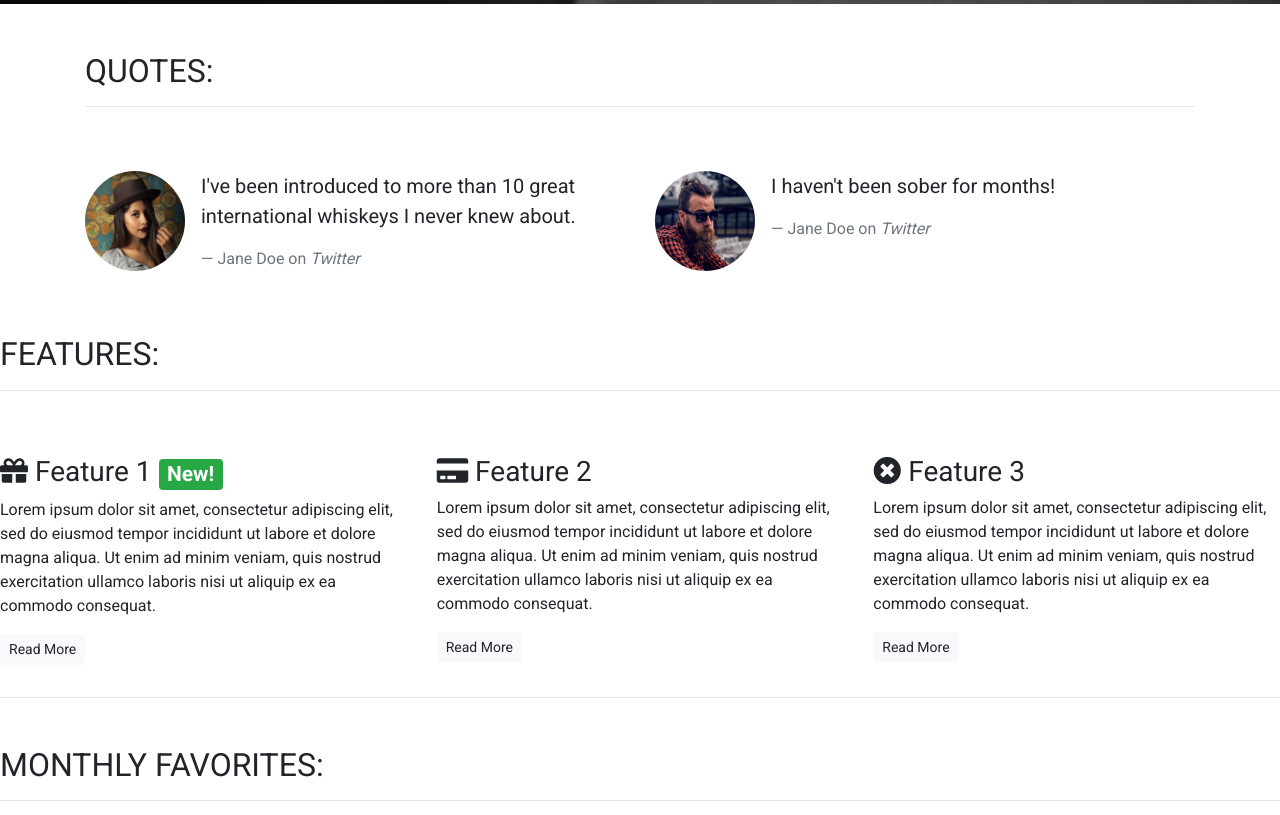
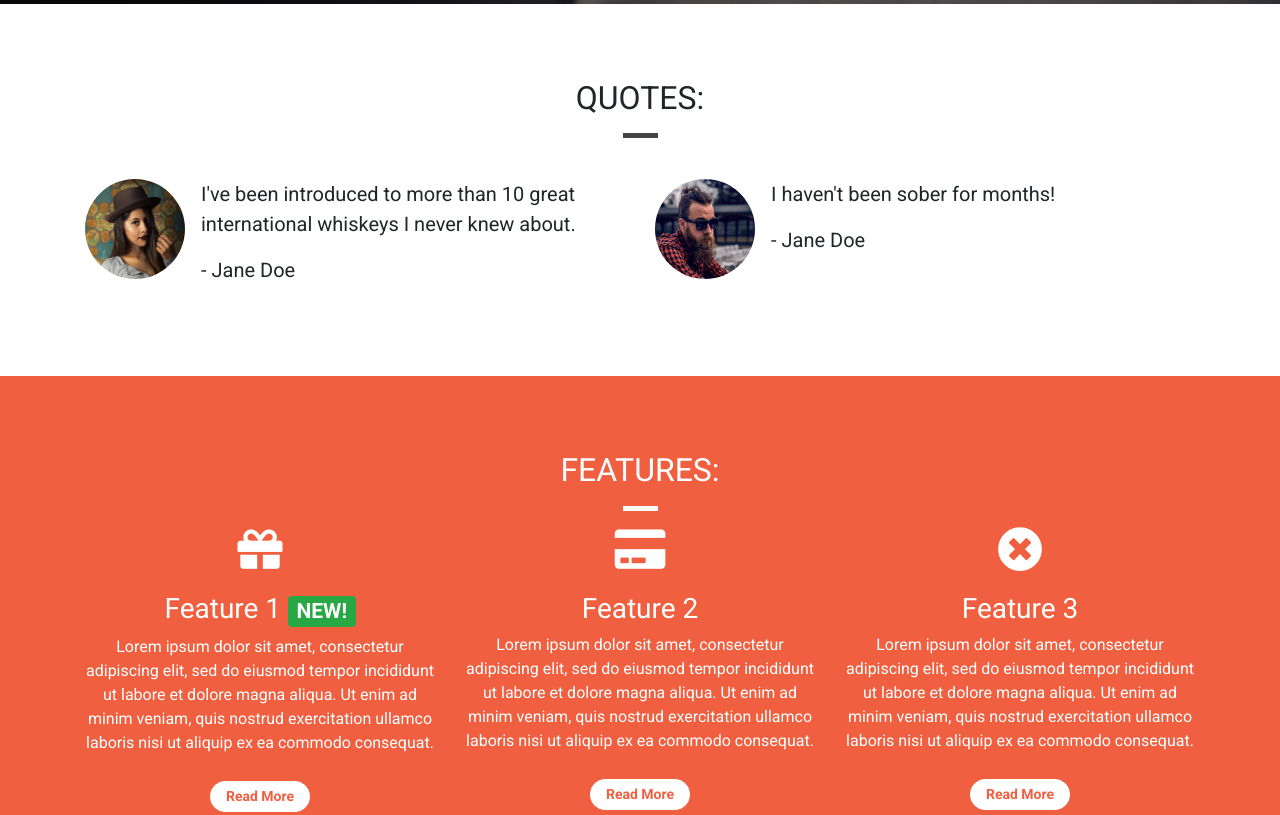
Before and after one commit to Xh3ni/mobile-first-design, a plain HTML site: page index.html in a window 1280 px wide. Shown: the part 796-1611 px from the top of the page. Drawn offline with nearby package versions, Linux system fonts and the light colour scheme.

Commit message:
Complete the Bootstrap Css changes

```diff
--- a/css/style.css
+++ b/css/style.css
@@ -2,21 +2,16 @@ body {
     font-family: 'Roboto', sans-serif;
 }
 
-.alert-container .col-12 {
-    padding-left: 0;
-    padding-right: 0;
+/* Containers */
+
+.container-wrapper {}
+
+.container-wrapper--red {
+    background-color: #f05f40;
+    color: white;
 }
 
-.site-wide-alert {
-    color: #544600;
-    background-color: #eec802;
-    border-color: #eec802;
-    padding: 5px 15px;
-    margin-bottom: 0;
-    border: 1px solid transparent;
-    border-radius: 0;
-}
-
+.alert-container {}
 
 .callout-container {
     height: 100vh;
@@ -41,6 +36,11 @@ body {
     height: 100%;
     width: 100%;
     background-color: rgba(0, 0, 0, 0.5);
+}
+
+.content-container {
+    padding-top: 75px;
+    padding-bottom: 75px;
 }
 
 /* Navbar */
@@ -111,6 +111,10 @@ body {
     background-color: #f05f40;
 }
 
+.block-divider--white {
+    background-color: white;
+}
+
 .block-divider--short {
     width: 35px;
 }
@@ -137,3 +141,61 @@ body {
     border-color: #df4929;
     color: white;
 }
+
+/* Alert */
+
+.alert-container .col-12 {
+    padding-left: 0;
+    padding-right: 0;
+}
+
+.site-wide-alert {
+    color: #544600;
+    background-color: #eec802;
+    border-color: #eec802;
+    padding: 5px 15px;
+    margin-bottom: 0;
+    border: 1px solid transparent;
+    border-radius: 0;
+}
+
+/* Page Headers */
+
+.page-header {
+    margin-bottom: 0;
+    border-bottom: 0;
+    text-align: center;
+}
+
+.page-header h2 {
+    margin-top: 0;
+}
+
+/* Quotes */
+
+.quotes .page-header {
+    margin-bottom: 25px;
+}
+
+/* Features */
+
+.feature {
+    text-align: center;
+    margin-bottom: 40px;
+}
+
+.feature i {
+    margin-bottom: 20px;
+    font-size: 45px;
+    line-height: 45px;
+}
+
+.feature .btn {
+    background-color: white;
+    border-color: white;
+    border-radius: 15px;
+    min-width: 100px;
+    font-weight: bold;
+    margin-top: 10px;
+    color: #f05f40;
+}
--- a/index.html
+++ b/index.html
@@ -6,7 +6,8 @@
     <meta name="viewport" content="width=device-width, initial-scale=1.0">
     <title>Whiskey Drop | Taste a new whiskey every month</title>
     <link rel="stylesheet" href="https://maxcdn.bootstrapcdn.com/bootstrap/4.1.3/css/bootstrap.min.css">
-    <link rel="stylesheet" href="https://use.fontawesome.com/releases/v5.6.1/css/all.css" integrity="sha384-gfdkjb5BdAXd+lj+gudLWI+BXq4IuLW5IT+brZEZsLFm++aCMlF1V92rMkPaX4PP" crossorigin="anonymous">
+    <link rel="stylesheet" href="https://use.fontawesome.com/releases/v5.6.1/css/all.css"
+        integrity="sha384-gfdkjb5BdAXd+lj+gudLWI+BXq4IuLW5IT+brZEZsLFm++aCMlF1V92rMkPaX4PP" crossorigin="anonymous">
     <link href="https://fonts.googleapis.com/css?family=Roboto:400,700" rel="stylesheet">
     <link rel="stylesheet" href="css/style.css" type="text/css" />
 </head>
@@ -17,7 +18,8 @@
             <div class="row d-none d-sm-block">
                 <div class="col-12">
                     <div class="site-wide-alert alert alert-warning">
-                        <strong>Sale Now On!</strong> We've got a sale on. Get a 12-month subscription for the price of 6! <a href="">See here for details!</a>
+                        <strong>Sale Now On!</strong> We've got a sale on. Get a 12-month subscription for the price of
+                        6! <a href="">See here for details!</a>
                     </div>
                 </div>
             </div>
@@ -25,7 +27,8 @@
         <nav class="navbar navbar-dark navbar-expand-sm">
             <a href="/" class="navbar-brand">Whiskey Drop</a>
 
-            <button class="navbar-toggler ml-auto" type="button" data-toggle="collapse" data-target="#navbarNavDropdown" aria-controls="navbarNavDropdown" aria-expanded="false" aria-label="Toggle navigation">
+            <button class="navbar-toggler ml-auto" type="button" data-toggle="collapse" data-target="#navbarNavDropdown"
+                aria-controls="navbarNavDropdown" aria-expanded="false" aria-label="Toggle navigation">
                 <span class="navbar-toggler-icon"></span></button>
 
             <div class="collapse navbar-collapse" id="navbarNavDropdown">
@@ -33,7 +36,8 @@
                     <li class="active nav-item mr-2"><a class="nav-link" href="/">Home</a></li>
                     <li class="nav-item mr-2"><a class="nav-link" href="/about">About</a></li>
                     <li class="nav-item dropdown">
-                        <a class="nav-link dropdown-toggle" href="#" id="navbarDropdownMenuLink" role="button" data-toggle="dropdown" aria-haspopup="true" aria-expanded="false">
+                        <a class="nav-link dropdown-toggle" href="#" id="navbarDropdownMenuLink" role="button"
+                            data-toggle="dropdown" aria-haspopup="true" aria-expanded="false">
                             Whiskeys
                         </a>
                         <div class="dropdown-menu" aria-labelledby="navbarDropdownMenuLink">
@@ -44,7 +48,8 @@
                         </div>
                     </li>
 
-                    <li class="nav-item mr-2 d-block d-sm-none"><a class="nav-link" href="/login">Sign In / Sign Up</a></li>
+                    <li class="nav-item mr-2 d-block d-sm-none"><a class="nav-link" href="/login">Sign In / Sign Up</a>
+                    </li>
                 </ul>
             </div>
             <div class="d-none d-md-block">
@@ -64,23 +69,26 @@
                     <p class="lead">Sign up today to start receiving the world's best whiskeys every month.
                         <s class="d-none d-sm-inline">€19.99</s>
                         <span class="d-inline d-sm-none"><br></span>
-                        <strong><mark>First one is free!</mark></strong></p>
-                    <button class="btn btn-lg btn--cta btn--red" data-toggle="modal" data-target="#signUpModal">Sign Up!</button>
-                    <p class="text-muted"><small>You must be over 18 to sign up to our service. Please, drink responsibly.</small></p>
+                        <strong><mark>First one is free!</mark></strong>
+                    </p>
+                    <button class="btn btn-lg btn--cta btn--red" data-toggle="modal" data-target="#signUpModal">Sign
+                        Up!</button>
+                    <p class="text-muted"><small>You must be over 18 to sign up to our service. Please, drink
+                            responsibly.</small></p>
                 </section>
             </div>
         </div>
         <!-- /.callout -->
     </div>
 
-
     <!-- Quotes -->
-    <div class="container quotes-container">
+    <div class="container-wrapper">
+        <div class="container quotes-container content-container">
             <section class="quotes">
                 <div class="row">
-                <div class="col-12 my-5">
+                    <div class="col-12 page-header">
                         <h2 class="text-uppercase">Quotes:</h2>
-                    <hr />
+                        <hr class="block-divider block-divider--short">
                     </div>
                 </div>
                 <div class="row">
@@ -91,8 +99,9 @@
                             </div>
                             <div class="media-body">
                                 <blockquote class="blockquote">
-                                <p>I've been introduced to more than 10 great international whiskeys I never knew about.</p>
-                                <footer class="blockquote-footer">Jane Doe on <cite title="Twitter">Twitter</cite></footer>
+                                    <p>I've been introduced to more than 10 great international whiskeys I never knew
+                                        about.</p>
+                                    <p>- Jane Doe</p>
                                 </blockquote>
                             </div>
                         </div>
@@ -105,60 +114,70 @@
                             <div class="media-body">
                                 <blockquote class="blockquote">
                                     <p>I haven't been sober for months!</p>
-                                <footer class="blockquote-footer">Jane Doe on <cite title="Twitter">Twitter</cite></footer>
+                                    <p>- Jane Doe</p>
                                 </blockquote>
                             </div>
                         </div>
                     </div>
                 </div>
             </section>
+            <!-- /.quotes -->
         </div>
-    <!-- /.quotes -->
+    </div>
 
     <!-- Features -->
-    <div class="features-container">
+    <div class="container-wrapper container-wrapper--red">
+        <div class="container features-container content-container">
             <section class="features">
                 <div class="row">
-                <div class="col-12 my-5">
+                    <div class="col-12 page-header">
                         <h2 class="text-uppercase">Features:</h2>
-                    <hr />
+                        <hr class="block-divider block-divider--short block-divider--white">
                     </div>
                 </div>
                 <div class="row">
                     <div class="col-12 col-md-6 col-lg-4">
                         <div class="feature">
-                        <h3><i class="fas fa-gift d-none d-sm-inline"></i> Feature 1 <span class="badge badge-success">New!</span></h3>
-                        <p>Lorem ipsum dolor sit amet, consectetur adipiscing elit, sed do eiusmod tempor incididunt ut labore et dolore magna aliqua. Ut enim ad minim veniam, quis nostrud exercitation ullamco laboris nisi ut aliquip ex ea commodo consequat.</p>
+                            <h3><i class="fas fa-gift d-none d-sm-block"></i> Feature 1 <span
+                                    class="badge badge-success">NEW!</span></h3>
+                            <p>Lorem ipsum dolor sit amet, consectetur adipiscing elit, sed do eiusmod tempor incididunt
+                                ut labore et dolore magna aliqua. Ut enim ad minim veniam, quis nostrud exercitation
+                                ullamco laboris nisi ut aliquip ex ea commodo consequat.</p>
                             <p><a class="btn btn-sm btn-light" href="">Read More</a></p>
                         </div>
                     </div>
                     <div class="col-12 col-md-6 col-lg-4">
                         <div class="feature">
-                        <h3><i class="fas fa-credit-card d-none d-sm-inline"></i> Feature 2</h3>
-                        <p>Lorem ipsum dolor sit amet, consectetur adipiscing elit, sed do eiusmod tempor incididunt ut labore et dolore magna aliqua. Ut enim ad minim veniam, quis nostrud exercitation ullamco laboris nisi ut aliquip ex ea commodo consequat.</p>
+                            <h3><i class="fas fa-credit-card d-none d-sm-block"></i> Feature 2</h3>
+                            <p>Lorem ipsum dolor sit amet, consectetur adipiscing elit, sed do eiusmod tempor incididunt
+                                ut labore et dolore magna aliqua. Ut enim ad minim veniam, quis nostrud exercitation
+                                ullamco laboris nisi ut aliquip ex ea commodo consequat.</p>
                             <p><a class="btn btn-sm btn-light" href="">Read More</a></p>
                         </div>
                     </div>
                     <div class="col-12 d-md-none d-lg-block col-lg-4">
                         <div class="feature">
-                        <h3><i class="fas fa-times-circle d-none d-sm-inline"></i> Feature 3</h3>
-                        <p>Lorem ipsum dolor sit amet, consectetur adipiscing elit, sed do eiusmod tempor incididunt ut labore et dolore magna aliqua. Ut enim ad minim veniam, quis nostrud exercitation ullamco laboris nisi ut aliquip ex ea commodo consequat.</p>
+                            <h3><i class="fas fa-times-circle d-none d-sm-block"></i> Feature 3</h3>
+                            <p>Lorem ipsum dolor sit amet, consectetur adipiscing elit, sed do eiusmod tempor incididunt
+                                ut labore et dolore magna aliqua. Ut enim ad minim veniam, quis nostrud exercitation
+                                ullamco laboris nisi ut aliquip ex ea commodo consequat.</p>
                             <p><a class="btn btn-sm btn-light" href="">Read More</a></p>
                         </div>
                     </div>
                 </div>
             </section>
+            <!-- /.features -->
         </div>
-    <!-- /.features -->
-    <hr>
-
+    </div>
 
     <!-- Monthly favorites -->
-        <section class="monthly-favorites my-5">
+    <div class="container-wrapper">
+        <div class="container content-container">
+            <section class="monthly-favorites page-header">
                 <div class="row">
                     <div class="col-12">
                         <h2 class="text-uppercase">Monthly favorites:</h2>
-                    <hr />
+                        <hr class="block-divider block-divider--orange">
                     </div>
                 </div>
                 <div class="row">
@@ -188,17 +207,19 @@
                                     <td>Scotland</td>
                                 </tr>
                                 <tr>
-                                <th scope="row">3</th>
+                                    <th scope="row">4</th>
                                     <td>Oban Distillers Edition Single Malt</td>
                                     <td>Highland, Scotland</td>
                                 </tr>
                                 <tr>
-                                <th scope="row">3</th>
+                                    <th scope="row">5</th>
                                     <td>Bowmore Islay</td>
                                     <td>Islay, Scotland</td>
                                 </tr>
                             </tbody>
                         </table>
+                    </div>
+                </div>
         </div>
     </div>
 
@@ -217,8 +238,10 @@
                     <form>
                         <div class="form-group">
                             <label for="exampleInputEmail1">Email address</label>
-                                <input type="email" class="form-control" id="exampleInputEmail1" aria-describedby="emailHelp" placeholder="Enter email">
-                                <small id="emailHelp" class="form-text text-muted">We'll never share your email with anyone else.</small>
+                            <input type="email" class="form-control" id="exampleInputEmail1"
+                                aria-describedby="emailHelp" placeholder="Enter email">
+                            <small id="emailHelp" class="form-text text-muted">We'll never share your email with anyone
+                                else.</small>
                         </div>
                         <div class="form-group">
                             <label for="password">Password</label>
@@ -226,7 +249,8 @@
                         </div>
                         <div class="form-group">
                             <label for="repeatPassword">Repeat Password</label>
-                                <input type="password" class="form-control" id="repeatPassword" placeholder="Repeat Password">
+                            <input type="password" class="form-control" id="repeatPassword"
+                                placeholder="Repeat Password">
                         </div>
                         <button type="submit" class="btn btn-success">Submit</button>
                     </form>
@@ -235,9 +259,15 @@
         </div>
     </div>
 
-        <script src="https://code.jquery.com/jquery-3.3.1.slim.min.js" integrity="sha384-q8i/X+965DzO0rT7abK41JStQIAqVgRVzpbzo5smXKp4YfRvH+8abtTE1Pi6jizo" crossorigin="anonymous"></script>
-        <script src="https://cdnjs.cloudflare.com/ajax/libs/popper.js/1.14.3/umd/popper.min.js" integrity="sha384-ZMP7rVo3mIykV+2+9J3UJ46jBk0WLaUAdn689aCwoqbBJiSnjAK/l8WvCWPIPm49" crossorigin="anonymous"></script>
-        <script src="https://stackpath.bootstrapcdn.com/bootstrap/4.1.3/js/bootstrap.min.js" integrity="sha384-ChfqqxuZUCnJSK3+MXmPNIyE6ZbWh2IMqE241rYiqJxyMiZ6OW/JmZQ5stwEULTy" crossorigin="anonymous"></script>
+    <script src="https://code.jquery.com/jquery-3.3.1.slim.min.js"
+        integrity="sha384-q8i/X+965DzO0rT7abK41JStQIAqVgRVzpbzo5smXKp4YfRvH+8abtTE1Pi6jizo"
+        crossorigin="anonymous"></script>
+    <script src="https://cdnjs.cloudflare.com/ajax/libs/popper.js/1.14.3/umd/popper.min.js"
+        integrity="sha384-ZMP7rVo3mIykV+2+9J3UJ46jBk0WLaUAdn689aCwoqbBJiSnjAK/l8WvCWPIPm49"
+        crossorigin="anonymous"></script>
+    <script src="https://stackpath.bootstrapcdn.com/bootstrap/4.1.3/js/bootstrap.min.js"
+        integrity="sha384-ChfqqxuZUCnJSK3+MXmPNIyE6ZbWh2IMqE241rYiqJxyMiZ6OW/JmZQ5stwEULTy"
+        crossorigin="anonymous"></script>
 </body>
 
 </html>
```
Lines whose indentation alone changed are shown as unchanged.
